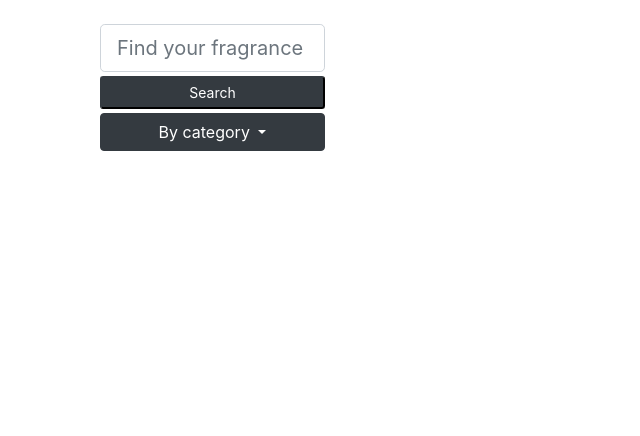
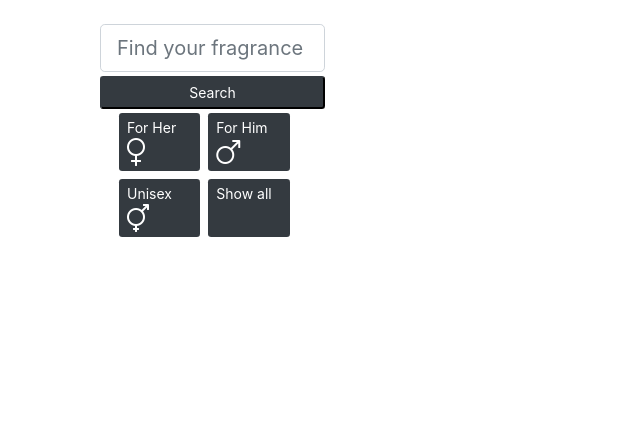
Before and after one commit to Rawa08/FullstackWithDjango, a Django app: page /search/F/ in a window 1280 px wide. Shown: the part 56-492 px from the top of the page, without its empty margins (0-640 px from the left). Run offline with Django 3.2, Linux system fonts and the light colour scheme; data comes from the database, SQL or seed files in the repository; some libraries are stand-ins or nearby versions.

Commit message:
styling fix

```diff
--- a/home/templates/index.html
+++ b/home/templates/index.html
@@ -13,19 +13,14 @@
                 <input class="form-control mt-4 form-control-lg" type="text" name="do_search" placeholder="Find your fragrance">
                 <button type="search" class="mt-1 btn-block btn-sm btn-dark">Search</button>
             </form>
-<div class="dropdown mt-1">
-  <button class="btn btn-dark dropdown-toggle btn-block" type="button" id="dropdownMenuButton" data-toggle="dropdown" aria-haspopup="true" aria-expanded="false">
-   By category
-  </button>
-  <div class="dropdown-menu" aria-labelledby="dropdownMenuButton">
-    <a href="{% url 'do_search_F'%}" class="list-group-item mt-3">For Her <i class="fa fa-venus fa-2x"></i></a>
-    <a href="{% url 'do_search_M'%}"class="list-group-item">For Him <i class="fa fa-mars fa-2x"></i></a>
-    <a href="{% url 'do_search_U'%}"  class="list-group-item">Unisex <i class="fa fa-transgender fa-2x"></i></a>
+            <div class="container"><div class="row mt-3 m-auto">
+  <a href="{% url 'do_search_F'%}" class="btn-sm btn-dark col-5 m-1 ">For Her <i class="fa fa-venus fa-2x"></i></a>
+    <a href="{% url 'do_search_M'%}"class="btn-sm btn-dark col-5 m-1">For Him <i class="fa fa-mars fa-2x"></i></a>
 
-    <a href="/"  class="list-group-item">Show all</a>
-  </div>
-</div>
+    <a href="{% url 'do_search_U'%}"  class="btn-sm btn-dark col-5 m-1">Unisex <i class="fa fa-transgender fa-2x"></i></a>
 
+    <a href="/"  class="btn-sm btn-dark col-5 m-1">Show all</a>
+                 </div></div>
 
 
 
```
